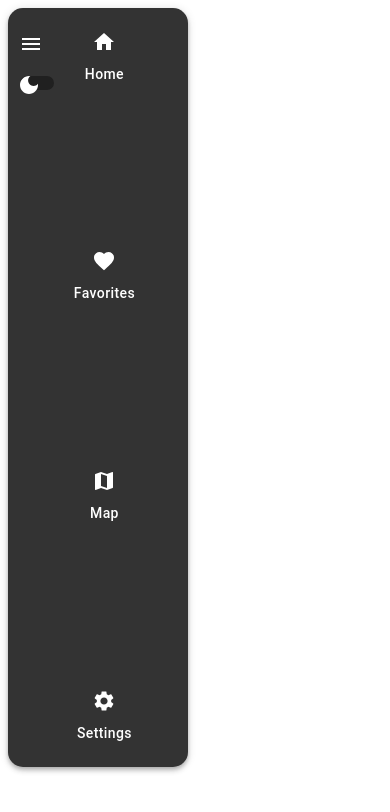
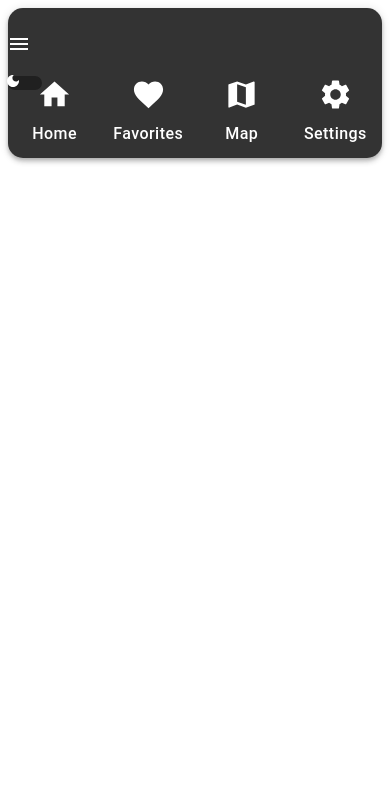
Before and after one commit to Benweitzman1/Weather-Wizard, a React (Create React App) app: page /favorites in a window 390 px wide. Both pictures are taken after a click on the button "menu". Shown: the top 812 px of the page. Built offline with nearby package versions, Linux system fonts and the light colour scheme.

Commit message:
Adding mobile friendly

```diff
--- a/package.json
+++ b/package.json
@@ -19,6 +19,7 @@
     "react": "^18.2.0",
     "react-bootstrap": "^2.8.0",
     "react-dom": "^18.2.0",
+    "react-icons": "^4.10.1",
     "react-redux": "^8.1.2",
     "react-router-dom": "^6.15.0",
     "react-scripts": "5.0.1",
--- a/src/App.js
+++ b/src/App.js
@@ -7,8 +7,10 @@ import { BrowserRouter as Router, Route, Routes } from 'react-router-dom';
 import { useSelector } from 'react-redux';
 import { Container  } from '@mui/system';
 import { createTheme, ThemeProvider } from '@mui/material/styles';
+import { useMediaQuery } from '@mui/material';
 import Snackbar from '@mui/material/Snackbar';
 import Alert from '@mui/material/Alert';
+
 
 function App() {
   const [darkMode, setDarkMode] = useState(false);
@@ -43,13 +45,15 @@ function App() {
     },
   });
 
+  const isSmallScreen = useMediaQuery(theme => theme.breakpoints.down('sm'));
+
   return (
     <ThemeProvider theme={theme}>
       <Router>
-        <div style={{ display: 'flex', height: '100vh' }}>
+      <div style={{ display: 'flex', flexDirection: isSmallScreen ? 'column' : 'row', height: '100vh' }}>  {/* Change flexDirection to column */}
           <SideBar darkMode={darkMode} setDarkMode={setDarkMode} />
-          <Container maxWidth="lg" style={{ display: 'flex', flexGrow: 1 }}>
-            <div style={{ flex: 1, overflow: 'auto' }}>
+          <Container maxWidth="lg" style={{ display: 'flex', flexGrow: 1, width: '100%' }}>  {/* Ensure full width */}
+            <div style={{ flex: 1, overflow: 'auto', width: '100%' }}>  {/* Ensure full width */}
               <Routes>
                 <Route path="/favorites"
                   element={
--- a/src/components/SideBar/SideBar.js
+++ b/src/components/SideBar/SideBar.js
@@ -4,8 +4,9 @@ import { ThemeProvider } from '@mui/material/styles';
 import { createTheme } from '@mui/material/styles';
 import MenuIcon from '@mui/icons-material/Menu';
 import LightModeIcon from '@mui/icons-material/LightMode';
+import LightModeOutlinedIcon from '@mui/icons-material/LightModeOutlined';
 import DarkModeIcon from '@mui/icons-material/DarkMode';
-import { Link } from 'react-router-dom';
+import DarkModeOutlinedIcon from '@mui/icons-material/DarkModeOutlined';import { Link } from 'react-router-dom';
 import HomeIcon from '@mui/icons-material/Home';
 import FavoriteIcon from '@mui/icons-material/Favorite';
 import MapIcon from '@mui/icons-material/Map';
@@ -30,8 +31,10 @@ function SideBar({ darkMode, setDarkMode }) {
                 display: 'flex',
                 flexDirection: 'column',
                 alignItems: 'center',
-                gap: '0.5rem',
-                width: '100%',
+                gap: isSmallScreen ? '0.5rem' : '0.5rem',
+                // width: '100%',
+                width: isSmallScreen ? '80%' : '100%',
+                fontSize: isSmallScreen ? '1rem' : '1rem',
                 textTransform: 'none',
                 transition: 'transform 0.35s',  // animation duration
             }}
@@ -39,7 +42,7 @@ function SideBar({ darkMode, setDarkMode }) {
             onMouseLeave={(e) => e.currentTarget.style.transform = 'scale(1)'}    // return to normal size after hover
             >
             <IconButton color="inherit" style={{ padding: '0' }}>
-                {React.cloneElement(icon, { fontSize: "Large" })}
+                {React.cloneElement(icon, { fontSize: "large" })}
             </IconButton>
             {label}
             </Button>
@@ -52,43 +55,49 @@ function SideBar({ darkMode, setDarkMode }) {
             position="static"
             style={{
               backgroundColor: '#333',
-                    flexDirection: 'row', // Change this to row for side by side arrangement
-                    height: '90vh',
-                    width: menuOpen ? '180px' : '50px',
+              flexDirection: isSmallScreen ? 'column' : 'row',
+              height: isSmallScreen ? menuOpen ? '150px' : '50px' : 'auto',
+              width: isSmallScreen ? 'auto' : menuOpen ? '180px' : '50px',
               padding: '1rem 0',
               borderRadius: '15px',
               margin: '2%',
+            //   marginTop: '5%'
             }}
           >
             <Box
               display="flex"
               flexDirection="column"
-                    // justifyContent="space-between"
               alignItems="center"
-                    height="100%"
+            //   height={'auto'}
+            //   width={'auto'}
+              height={isSmallScreen ? '100%' : 'auto'}
+              width={isSmallScreen ? '50px' : 'auto'}
+              paddingRight={isSmallScreen ? '1rem' : '0'}
             >
               <IconButton edge="start" color="inherit" aria-label="menu" onClick={() => setMenuOpen(!menuOpen)}>
-                        <MenuIcon />
+                <MenuIcon fontSize="3rem" />
               </IconButton>
               <Switch
                 checked={darkMode}
                 onChange={() => setDarkMode(!darkMode)}
-                        icon={darkMode ? <LightModeIcon /> : <DarkModeIcon />}
+                icon={darkMode ? <LightModeIcon fontSize="3rem" color="primary" /> : <DarkModeIcon fontSize="3rem" />}
+                checkedIcon={darkMode ? <LightModeIcon fontSize="3rem" color="primary" /> : <DarkModeIcon fontSize="3rem" />}
               />
             </Box>
 
             {menuOpen && (
               <Box
               display="flex"
-                        flexDirection="column"
+              flexDirection={isSmallScreen ? 'row' : 'column'}
               justifyContent="space-between"
               alignItems="center"
               height="100%"
+              paddingBottom={isSmallScreen ? '6rem' : '0'}
           >
-                        {buttonComponent("/", <HomeIcon />, "Home")}
-                        {buttonComponent("/favorites", <FavoriteIcon />, "Favorites")}
-                        {buttonComponent("/map", <MapIcon />, "Map")}
-                        {buttonComponent("/settings", <SettingsIcon />, "Settings")}
+                {buttonComponent("/", <HomeIcon fontSize="3rem" />, "Home")}
+                {buttonComponent("/favorites", <FavoriteIcon fontSize="3rem" />, "Favorites")}
+                {buttonComponent("/map", <MapIcon fontSize="3rem" />, "Map")}
+                {buttonComponent("/settings", <SettingsIcon fontSize="3rem" />, "Settings")}
               </Box>
             )}
           </AppBar>
--- a/src/containers/MainScreen.js
+++ b/src/containers/MainScreen.js
@@ -9,6 +9,9 @@ import { blue, grey } from '@mui/material/colors';
 import FavoriteIcon from '@mui/icons-material/Favorite';
 import FavoriteBorderIcon from '@mui/icons-material/FavoriteBorder';
 import { useTheme } from '@mui/material/styles';
+import { RiHeartAddLine } from "react-icons/ri";
+import { RiHeartFill } from "react-icons/ri";
+
 
 function MainScreen({ setSnackbarOpen, setSnackbarMessage }) {
   const weatherData = useSelector(state => state.weather);
@@ -98,7 +101,12 @@ function MainScreen({ setSnackbarOpen, setSnackbarMessage }) {
     <Container maxWidth="lg">
       <SearchBar setCity={setCity} />
       {city && weatherData.currentWeather && weatherData.currentWeather.length > 0 && weatherData.forecast ? (
-        <Paper elevation={15} style={{ padding: '20px', marginTop: '40px', backgroundColor: theme.palette.background.paper }}>
+        <Paper elevation={15} style={{
+          padding: '20px',
+          marginTop: '40px',
+          backgroundColor: theme.palette.background.paper,
+          borderRadius: '15px',
+          }}>
           <Grid container spacing={2} alignItems="center">
             <Grid item xs={12} md={8} style={{ display: 'flex', alignItems: 'center', marginBottom: '65px' }}>
               <div>
@@ -108,8 +116,8 @@ function MainScreen({ setSnackbarOpen, setSnackbarMessage }) {
               </div>
               <Box display="flex" flexDirection="column" alignItems="center" ml={3}>
                 {isFavorite(city.Key) ?
-                  <FavoriteIcon fontSize="large" style={{ color: blue[500] }} /> :
-                  <FavoriteBorderIcon fontSize="large" style={{ color: blue[500] }} />
+                  <RiHeartFill fontSize="large" style={{ color: blue[500] }} /> :
+                  <RiHeartAddLine fontSize="large" style={{ color: blue[500] }} />
                 }
                 <Typography
                   variant="caption"
```
Also changed, not shown: 1 other file (tests, documents, lock files or other folders). Lines whose indentation alone changed are shown as unchanged.
